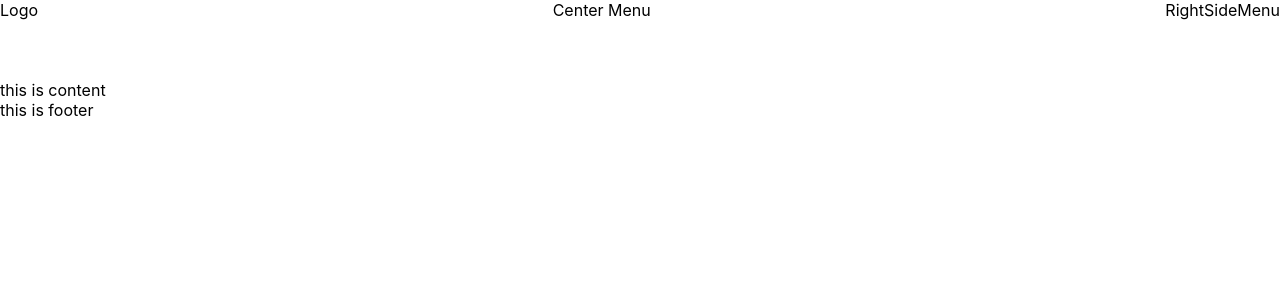
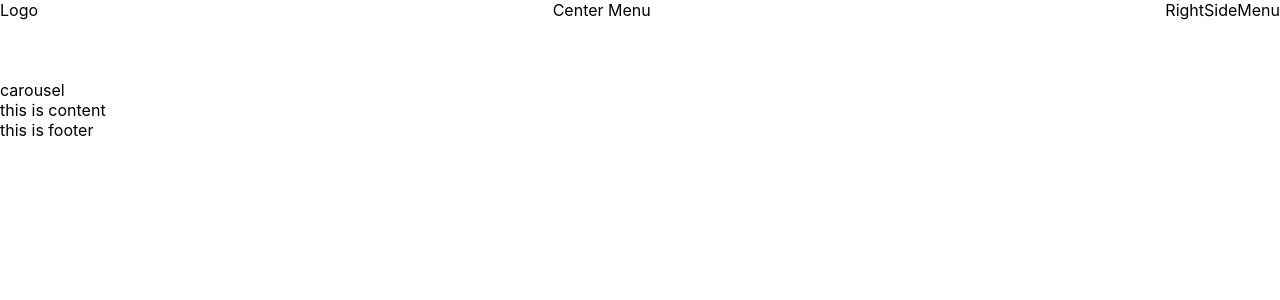
Before and after one commit to GoranAviani/react_web, a React (Create React App) app: page / in a window 1280 px wide. Shown: the top 300 px of the page. Built offline with nearby package versions, Linux system fonts and the light colour scheme.

Commit message:
index page

```diff
--- a/package.json
+++ b/package.json
@@ -12,6 +12,7 @@
     "react": "^18.2.0",
     "react-dom": "^18.2.0",
     "react-scripts": "5.0.1",
+    "swiper": "^8.4.3",
     "web-vitals": "^2.1.4"
   },
   "scripts": {
--- /dev/null
+++ b/src/components/Carousel/Carousel.js
@@ -0,0 +1,11 @@
+import React from 'react'
+
+const Carousel = () => {
+
+    return (
+        <div>
+            carousel
+        </div>
+    )
+}
+export default Carousel
--- a/src/components/MainContent/MainContent.js
+++ b/src/components/MainContent/MainContent.js
@@ -1,10 +1,10 @@
 import React from 'react'
-
+import Carousel from "../Carousel/Carousel";
 const MainContent = () =>{
 
     return (
         <div>
-
+            <Carousel/>
             this is content
         </div>
     )
```
Also changed, not shown: src/components/Carousel/Carousel.css (added), 1 other file (tests, documents, lock files or other folders).
